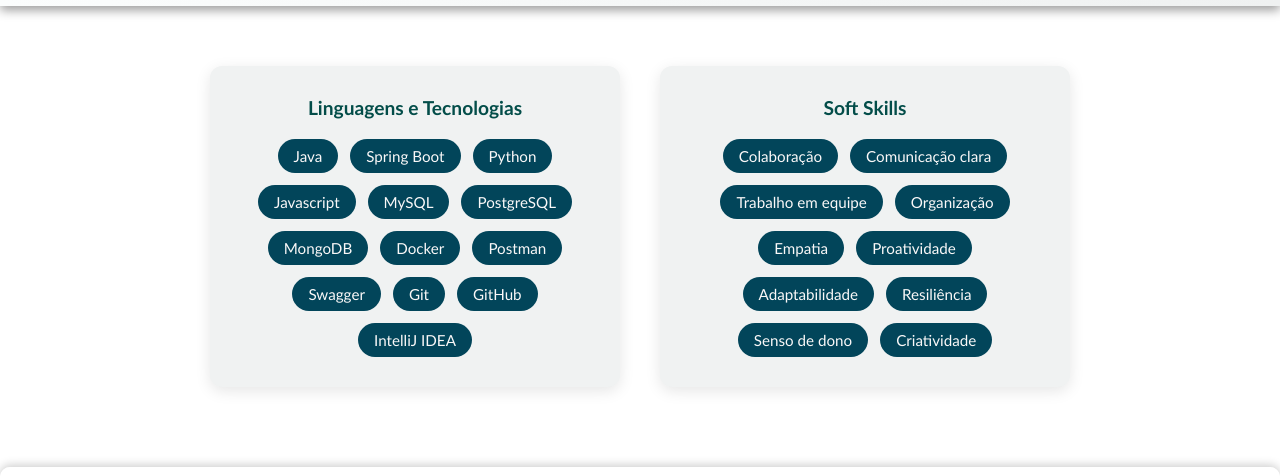
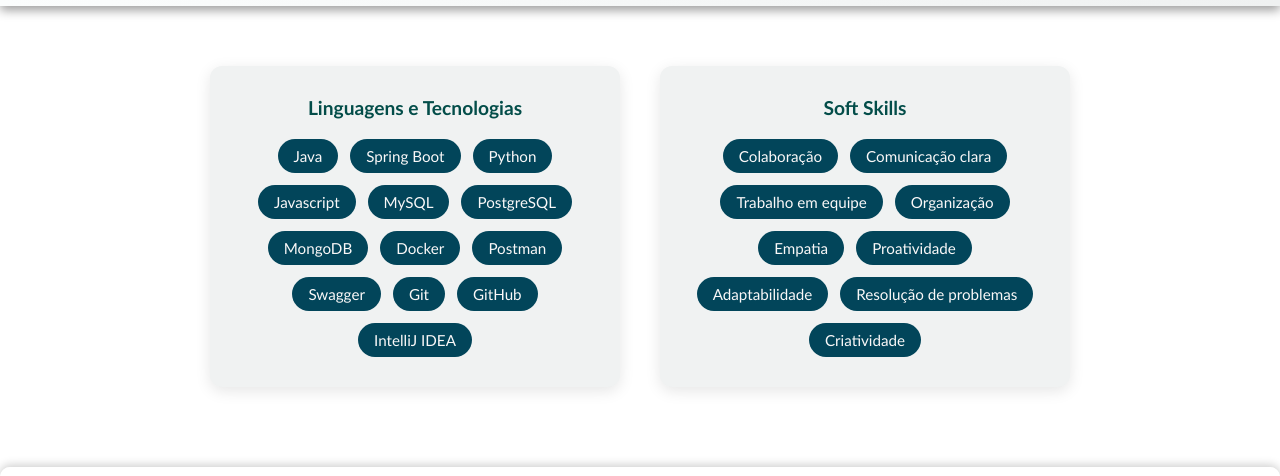
Before and after one commit to sandymachadoo/portfolio, a website: page habilidades.html in a window 1280 px wide. Shown: the part 76-552 px from the top of the page. Drawn offline with Linux system fonts and the light colour scheme.

Commit message:
Adição de habilidades

```diff
--- a/habilidades.html
+++ b/habilidades.html
@@ -52,8 +52,7 @@
             <span class="habilidade">Empatia</span>
             <span class="habilidade">Proatividade</span>
             <span class="habilidade">Adaptabilidade</span>
-            <span class="habilidade">Resiliência</span>
-            <span class="habilidade">Senso de dono</span>
+            <span class="habilidade">Resolução de problemas</span>
             <span class="habilidade">Criatividade</span>
           </div>
         </div>
```
